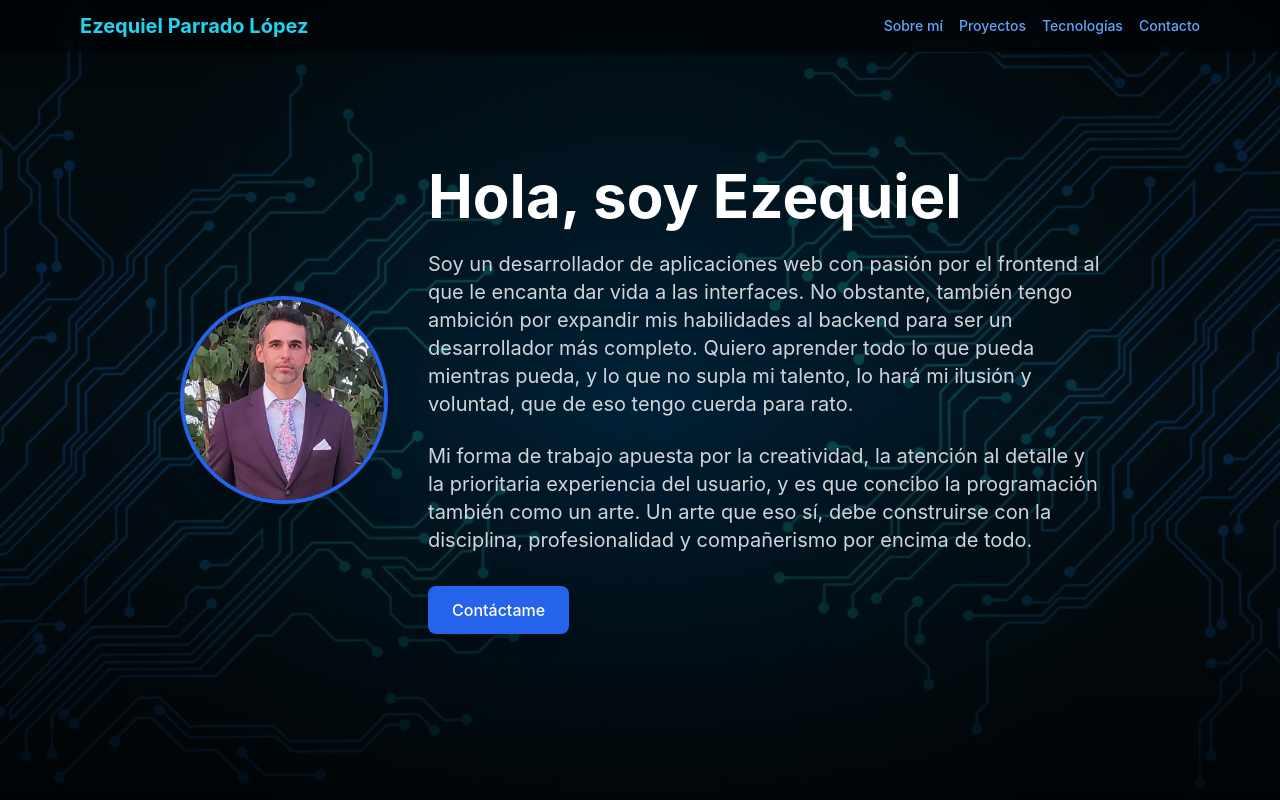
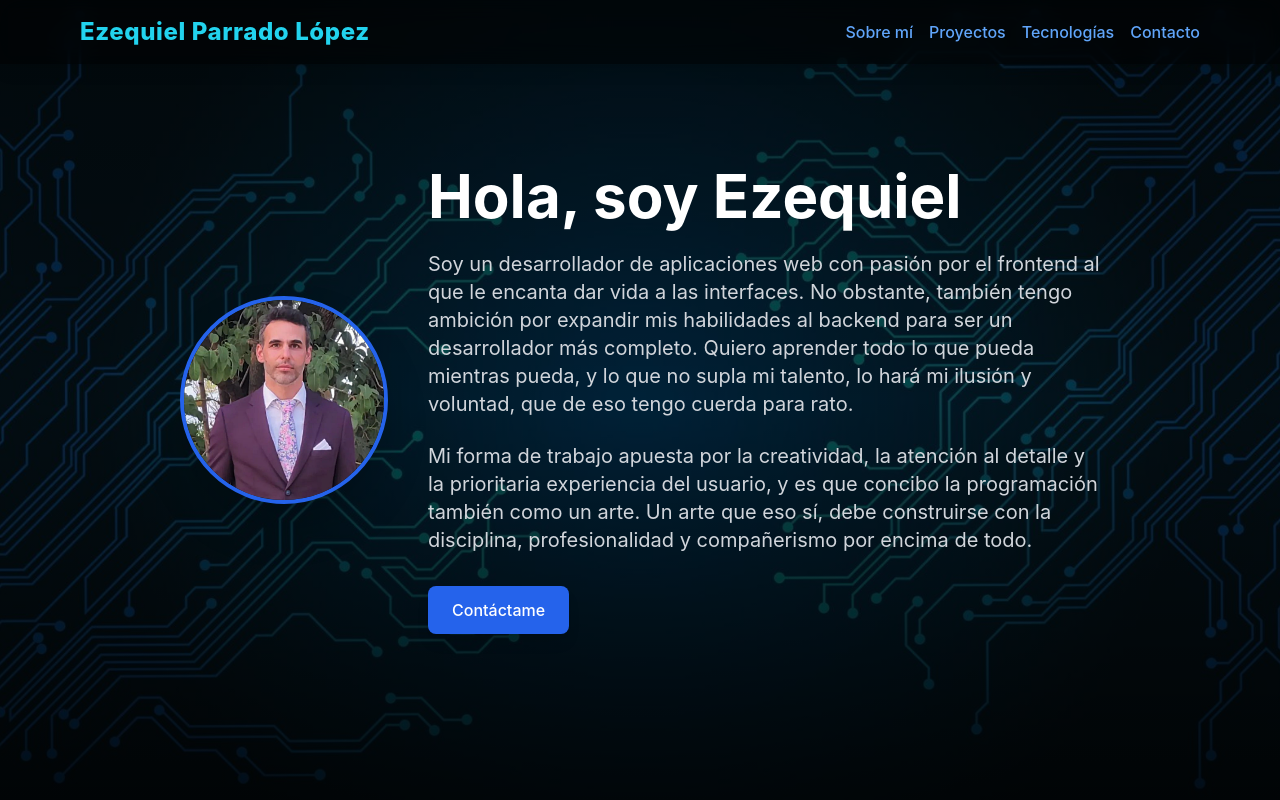
Before and after one commit to ezequiel9git/Portfolio, a React (Vite) app: page / in a window 1280 px wide. Shown: the top 800 px of the page. Built offline with nearby package versions, Linux system fonts and the light colour scheme.

Commit message:
Cabecera mejorada

```diff
--- a/Portfolio/src/components/Header.jsx
+++ b/Portfolio/src/components/Header.jsx
@@ -1,17 +1,45 @@
-import React from 'react';
+import React from "react";
+import { motion } from "framer-motion";
 
 export default function Header() {
   return (
-    <header className="bg-black/50 backdrop-blur-md fixed top-0 left-0 w-full z-50 shadow-md">
-      <div className="max-w-6xl mx-auto px-4 py-3 flex justify-between items-center">
-        <h1 className="text-xl font-bold text-cyan-400">Ezequiel Parrado López</h1>
-        <nav className="space-x-4 text-sm font-medium text-gray-200">
-          <a href="#about" className="hover:text-blue-300">Sobre mí</a>
-          <a href="#projects" className="hover:text-blue-300">Proyectos</a>
-          <a href="#technologies" className="hover:text-blue-300">Tecnologías</a>
-          <a href="#contact" className="hover:text-blue-300">Contacto</a>
+    <motion.header
+      className="bg-black/50 backdrop-blur-md fixed top-0 left-0 w-full z-50 shadow-lg"
+      initial={{ y: -100, opacity: 0 }}
+      animate={{ y: 0, opacity: 1 }}
+      transition={{ duration: 0.7, ease: "easeOut" }}
+    >
+      <div className="max-w-6xl mx-auto px-4 py-4 flex justify-between items-center">
+        {/* Logo / Nombre */}
+        <motion.h1
+          className="text-xl md:text-2xl font-extrabold text-cyan-400 tracking-wide"
+          initial={{ opacity: 0 }}
+          animate={{ opacity: 1 }}
+          transition={{ delay: 0.3 }}
+        >
+          Ezequiel Parrado López
+        </motion.h1>
+
+        {/* Navegación */}
+        <nav className="space-x-4 text-sm md:text-base font-medium text-gray-200">
+          {[
+            { name: "Sobre mí", href: "#about" },
+            { name: "Proyectos", href: "#projects" },
+            { name: "Tecnologías", href: "#technologies" },
+            { name: "Contacto", href: "#contact" },
+          ].map((item, i) => (
+            <motion.a
+              key={i}
+              href={item.href}
+              className="hover:text-blue-400 transition duration-300"
+              whileHover={{ scale: 1.05 }}
+              whileTap={{ scale: 0.95 }}
+            >
+              {item.name}
+            </motion.a>
+          ))}
         </nav>
       </div>
-    </header>
+    </motion.header>
   );
 }
```
